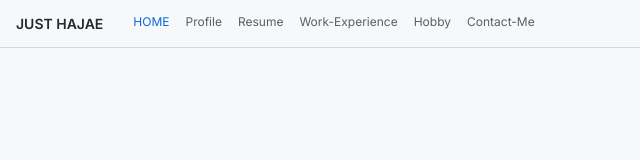
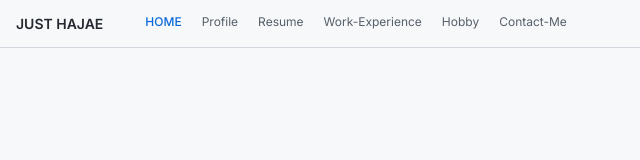
Before and after one commit to HaJaehyeong/just-hajae, a Next.js app: page / in a window 1280 px wide. Shown: the top 160 px of the page, without its empty margins (0-640 px from the left). Built offline with nearby package versions, Linux system fonts and the light colour scheme.

Commit message:
modify tab: add hover style

```diff
--- a/components/header/header.module.scss
+++ b/components/header/header.module.scss
@@ -12,7 +12,7 @@
   z-index: 999;
 
   &__nav {
-    @include mixin.flex(row, flex-start, flex-start, nowrap, 30px);
+    @include mixin.flex(row, flex-start, flex-start, nowrap, 42px);
     width: 100%;
     max-width: var(--ds-page-width);
 
@@ -21,12 +21,20 @@
     }
 
     &__tabs {
-      @include mixin.flex(row, flex-end, flex-start, nowrap, 16px);
-      color: var(--text-secondary);
-
-      &--active {
-        color: var(--primary);
-      }
+      @include mixin.flex(row, flex-end, flex-start, nowrap, 20px);
     }
   }
 }
+
+.tab {
+  color: var(--text-secondary);
+
+  &--active {
+    font-weight: 500;
+    color: var(--primary);
+  }
+
+  &:hover {
+    color: var(--text-hover);
+  }
+}
--- a/components/header/header.tsx
+++ b/components/header/header.tsx
@@ -16,7 +16,7 @@ export default function Header() {
             <Link
               key={tab.id}
               href={tab.url}
-              className={`${pathname === tab.url ? styles['header__nav__tabs--active'] : ''}`}
+              className={`${styles['tab']} ${pathname === tab.url ? styles['tab--active'] : ''}`}
             >
               {tab.name}
             </Link>
--- a/styles/_colors.scss
+++ b/styles/_colors.scss
@@ -5,6 +5,7 @@
 
   --text-primary: #24292f;
   --text-secondary: #57606a;
+  --text-hover: #75a1d3;
   --text-black: #0d0e0f;
 
   --primary: #0969da;
```
